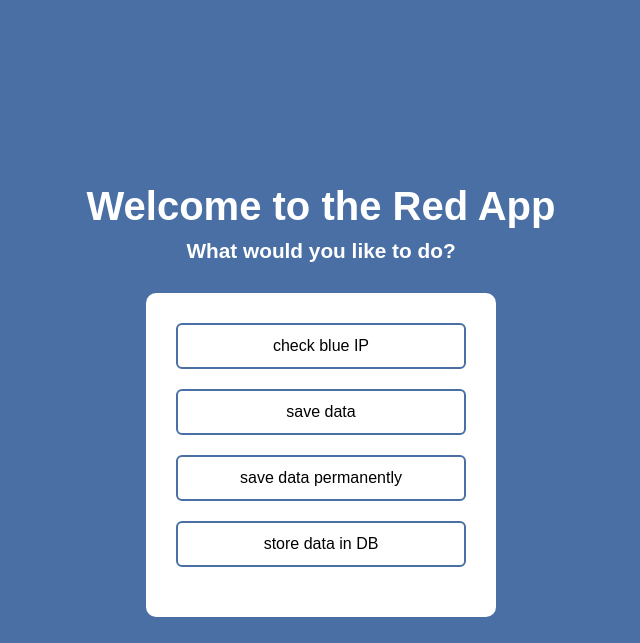
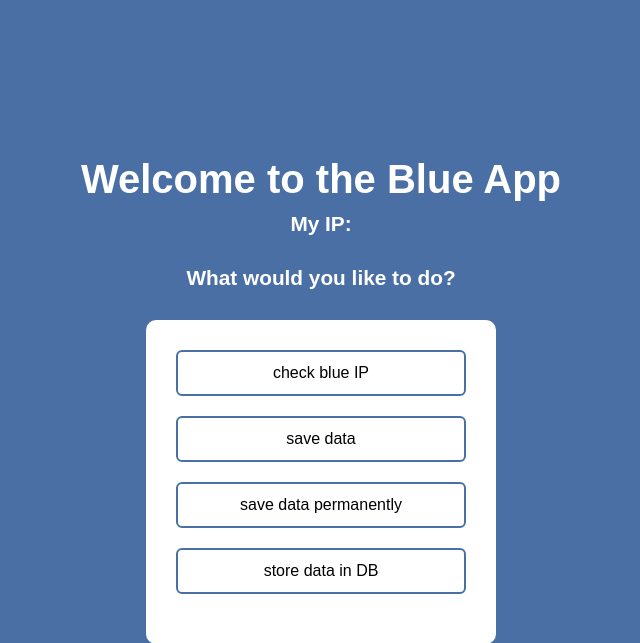
Before and after one commit to coderboy53/kubernetes_proj, a FastAPI app: page / in a window 1280 px wide. Shown: the top 643 px of the page, without its empty margins (319-959 px from the left). Run offline with FastAPI, Linux system fonts and the light colour scheme.

Commit message:
updated form names to blue

```diff
--- a/images/webapp/templates/index.html
+++ b/images/webapp/templates/index.html
@@ -2,12 +2,13 @@
 <head>
     <meta charset="UTF-8">
     <meta name="viewport" content="width=device-width, initial-scale=1.0">
-    <title>Red App</title>
+    <title>blue App</title>
     <script src="/static/js/script.js"></script>
     <link rel="stylesheet" href="/static/css/style.css">
 </head>
 <body>
-    <h1>Welcome to the Red App</h1>
+    <h1>Welcome to the Blue App</h1>
+    <h2 id="ip"></h2>
     <h2>What would you like to do?</h2>
     <div id="list-div">
         <ul>
```
